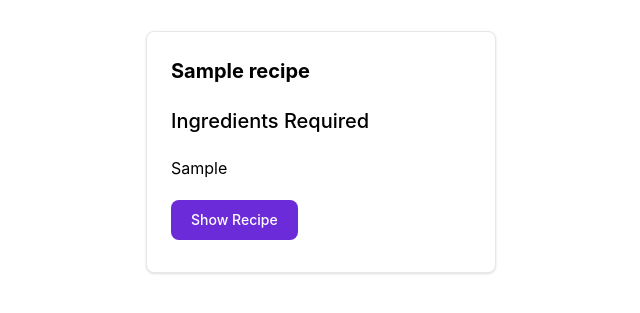
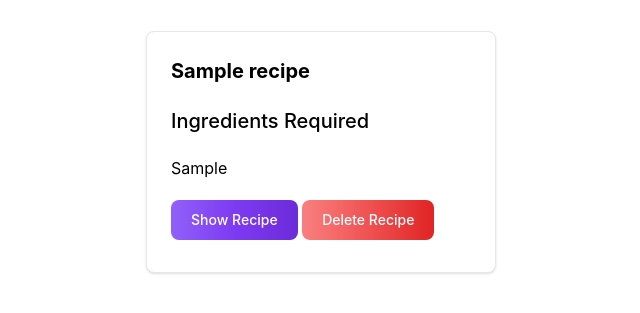
Before and after one commit to vxshxk/recipify, a Django app: page /pick_recipe/1 in a window 1280 px wide. Shown: the part 134-447 px from the top of the page, without its empty margins (319-959 px from the left). Run offline with Django 4.2, Linux system fonts and the light colour scheme; tables that the repository leaves empty hold one stand-in row (values such as "Sample post"); some libraries are stand-ins or nearby versions.

Commit message:
Add recipe and image deletion

```diff
--- a/recipify/recipify/templates/pick.html
+++ b/recipify/recipify/templates/pick.html
@@ -107,8 +107,12 @@
                     </ul>
                     <button type="button"
                     onclick="window.location.href='{% url 'show_recipe' recipe.id %}'"
-                    class="focus:outline-none text-white bg-purple-700 hover:bg-purple-800 focus:ring-4 focus:ring-purple-300 font-medium rounded-lg text-sm px-5 py-2.5 mb-2 dark:bg-purple-600 dark:hover:bg-purple-700 dark:focus:ring-purple-900">
-                    Show Recipe</button>
+                    class="text-white bg-gradient-to-r from-purple-500 via-purple-600 to-purple-700 hover:bg-gradient-to-br focus:ring-4 focus:outline-none focus:ring-purple-300 dark:focus:ring-purple-800 font-medium rounded-lg text-sm px-5 py-2.5 text-center me-2 mb-2">Show Recipe
+                    </button>
+                    <button type="button"
+                    onclick="window.location.href='{% url 'delete_recipe' recipe.id %}'"
+                    class="text-white bg-gradient-to-r from-red-400 via-red-500 to-red-600 hover:bg-gradient-to-br focus:ring-4 focus:outline-none focus:ring-red-300 dark:focus:ring-red-800 font-medium rounded-lg text-sm px-5 py-2.5 text-center me-2 mb-2">Delete Recipe
+                    </button>
                 </a>
             </div>
             {% endfor %}
--- a/recipify/recipify/urls.py
+++ b/recipify/recipify/urls.py
@@ -32,7 +32,8 @@ urlpatterns = [
     path("gallery/", views.gallery, name="gallery"),
     path("contact/",views.contact,name="contact"),
     path("show_recipe/<int:id>", views.show_recipe, name="show_recipe"),
-    path("pick_recipe/<int:img_id>", views.pick_recipe, name="pick_recipe")
+    path("pick_recipe/<int:img_id>", views.pick_recipe, name="pick_recipe"),
+    path("delete_recipe/<int:id>", views.delete_recipe, name="delete_recipe")
 ]
 
 if settings.DEBUG:
--- a/recipify/recipify/views.py
+++ b/recipify/recipify/views.py
@@ -1,6 +1,7 @@
 from django.shortcuts import render, get_object_or_404
 from django.contrib import messages
 from django.shortcuts import redirect
+from django.urls import reverse
 from .forms import SignupForm, LoginForm
 from .models import FoodImage
 from .models import Recipe
@@ -161,3 +162,15 @@ def pick_recipe(request, img_id):
     }
 
     return render(request, 'pick.html', context)
+
+def delete_recipe(request, id):
+    recipe = get_object_or_404(Recipe, id=id)
+    img = recipe.image
+    recipe.delete()
+
+    associated_recipes = img.recipe_set.all()
+    if not associated_recipes:
+        img.delete()
+        return redirect(reverse('gallery'))
+
+    return redirect(reverse('pick_recipe', args=[img.id]))
```
